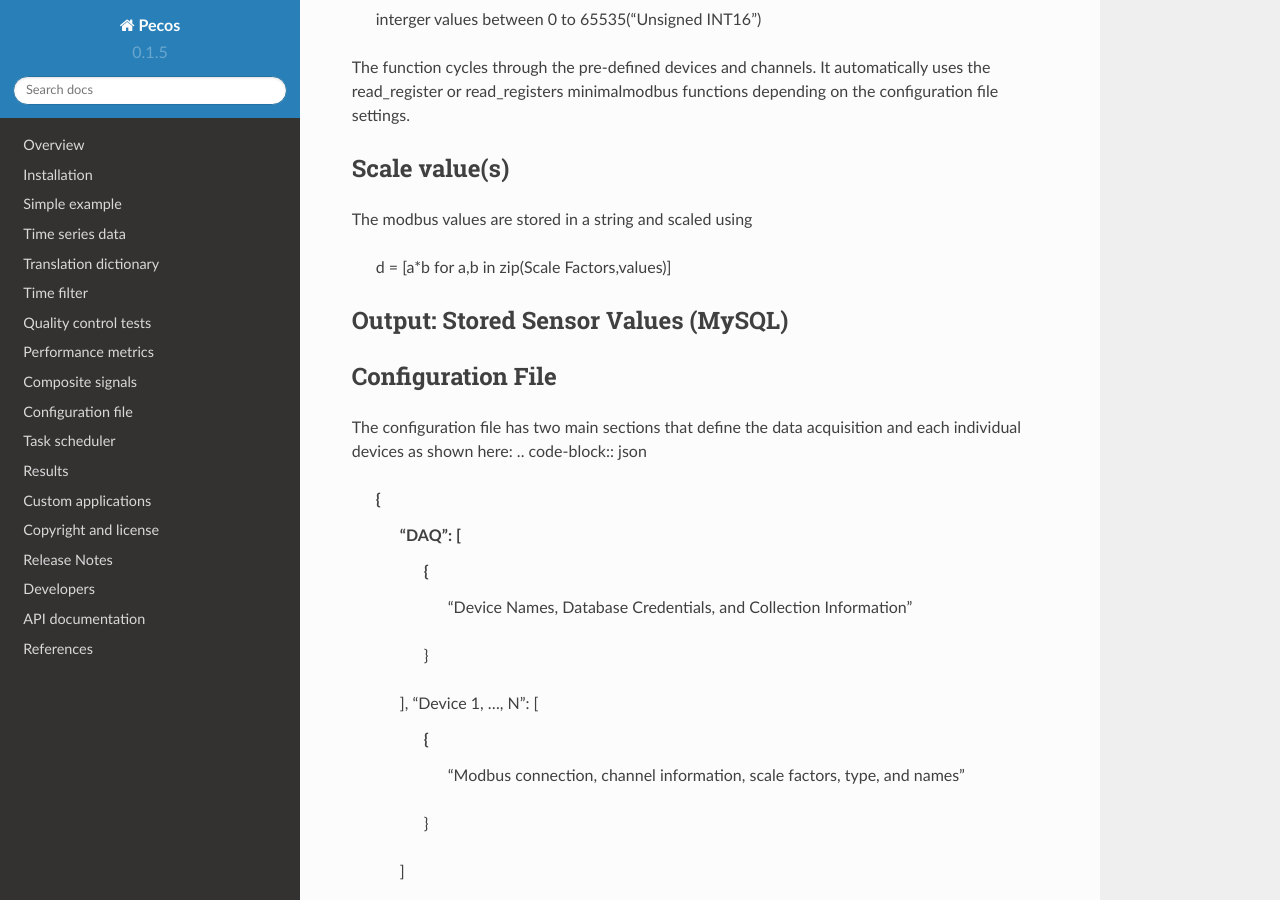
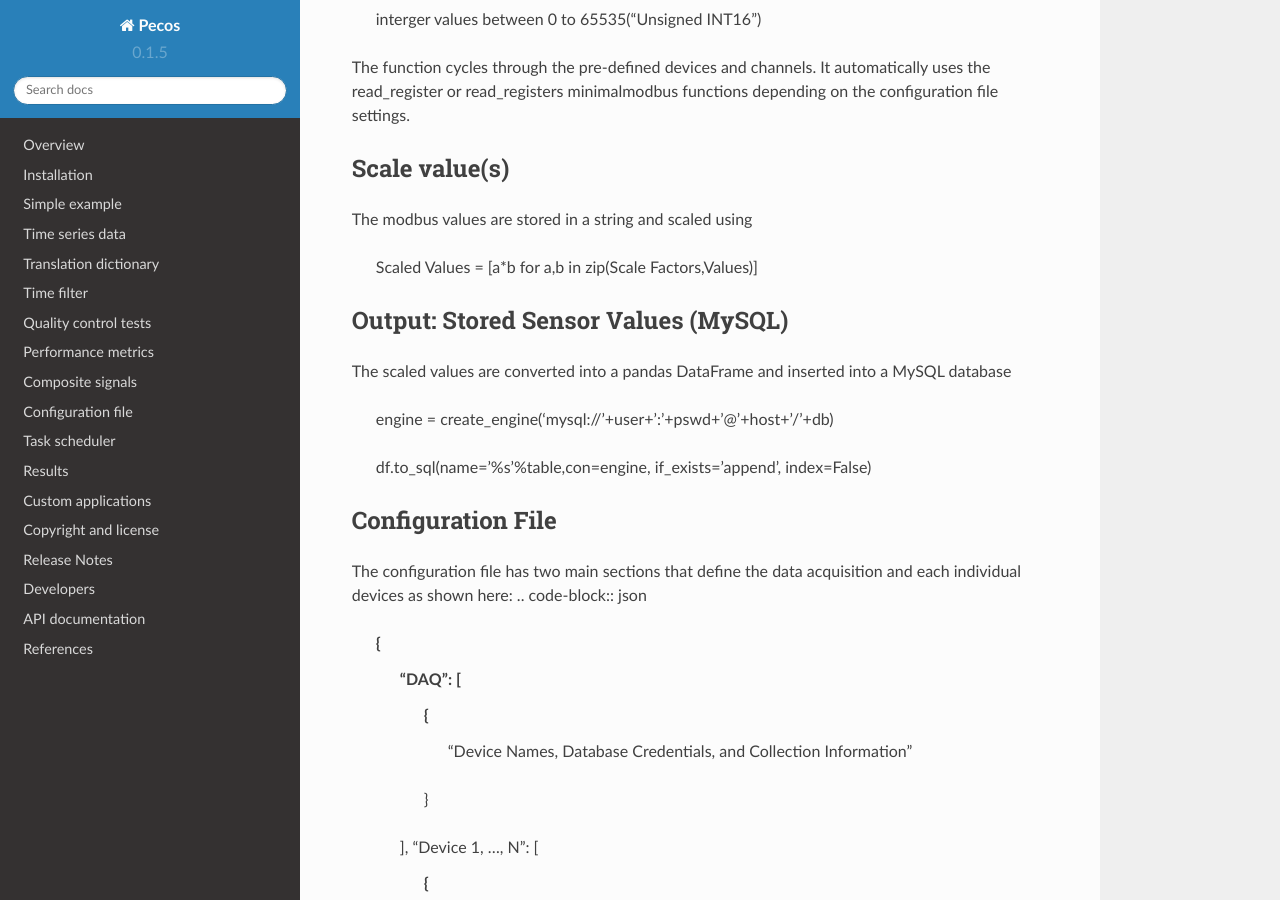
Before and after one commit to sjanzou/pecos, a Sphinx documentation site: the page built from documentation/devicetoclient.rst, in a window 1280 px wide and 900 px high, scrolled down 817 px. Built offline with Sphinx 7.4.7 and the Read the Docs theme 2.0.0, drawn with Linux system fonts in a browser that asks for light colours.

Commit message:
add devicetoclient

```diff
--- a/documentation/devicetoclient.rst
+++ b/documentation/devicetoclient.rst
@@ -39,12 +39,16 @@ Scale value(s)
 -----------------------------
 The modbus values are stored in a string and scaled using
 
-	d = [a*b for a,b in zip(Scale Factors,values)]
+	Scaled Values = [a*b for a,b in zip(Scale Factors,Values)]
 
 
 Output: Stored Sensor Values (MySQL)
 -----------------------------
+The scaled values are converted into a pandas DataFrame and inserted into a MySQL database
 
+	engine = create_engine('mysql://'+user+':'+pswd+'@'+host+'/'+db)
+
+	df.to_sql(name='%s'%table,con=engine, if_exists='append', index=False)
 
 Configuration File
 -----------------------------
```
